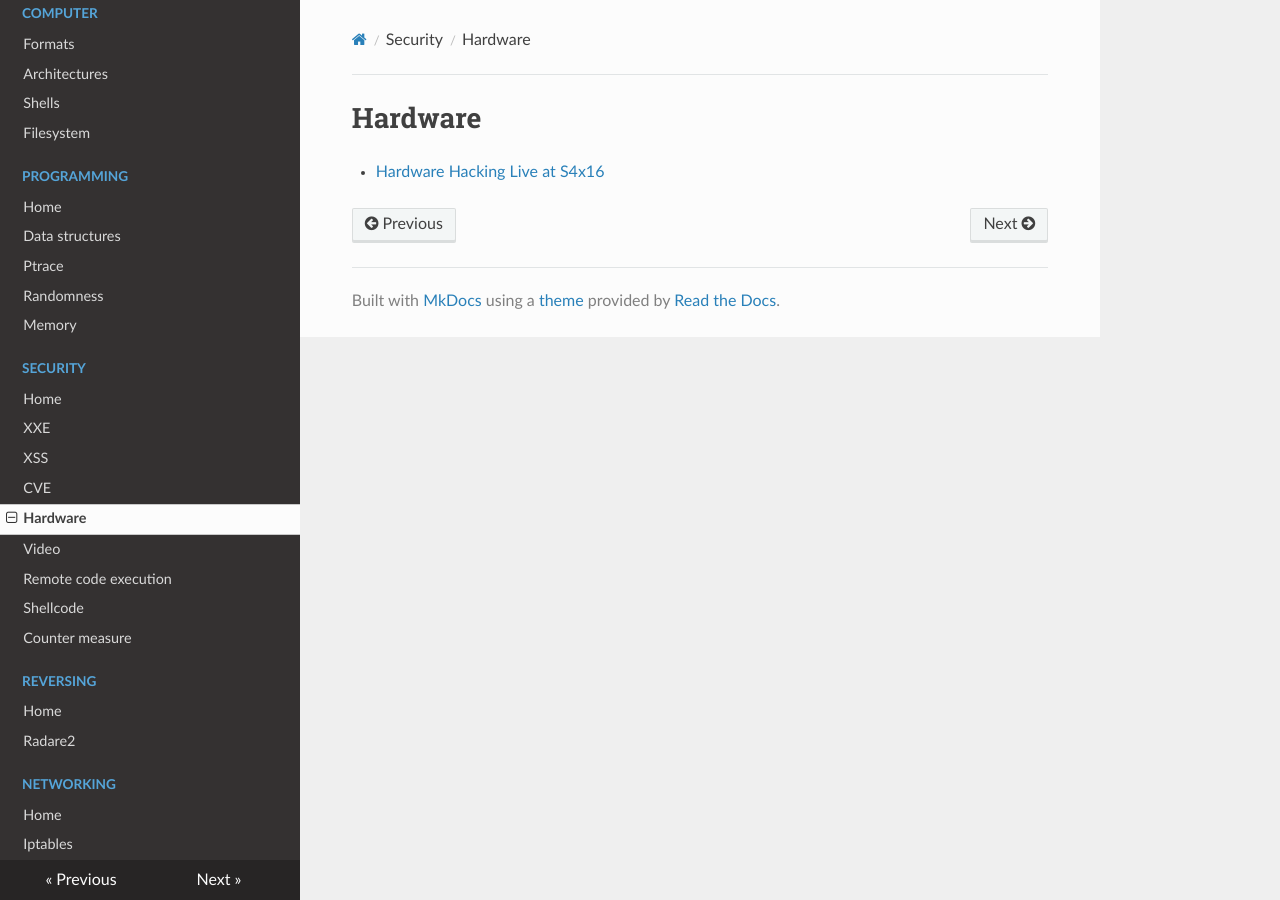
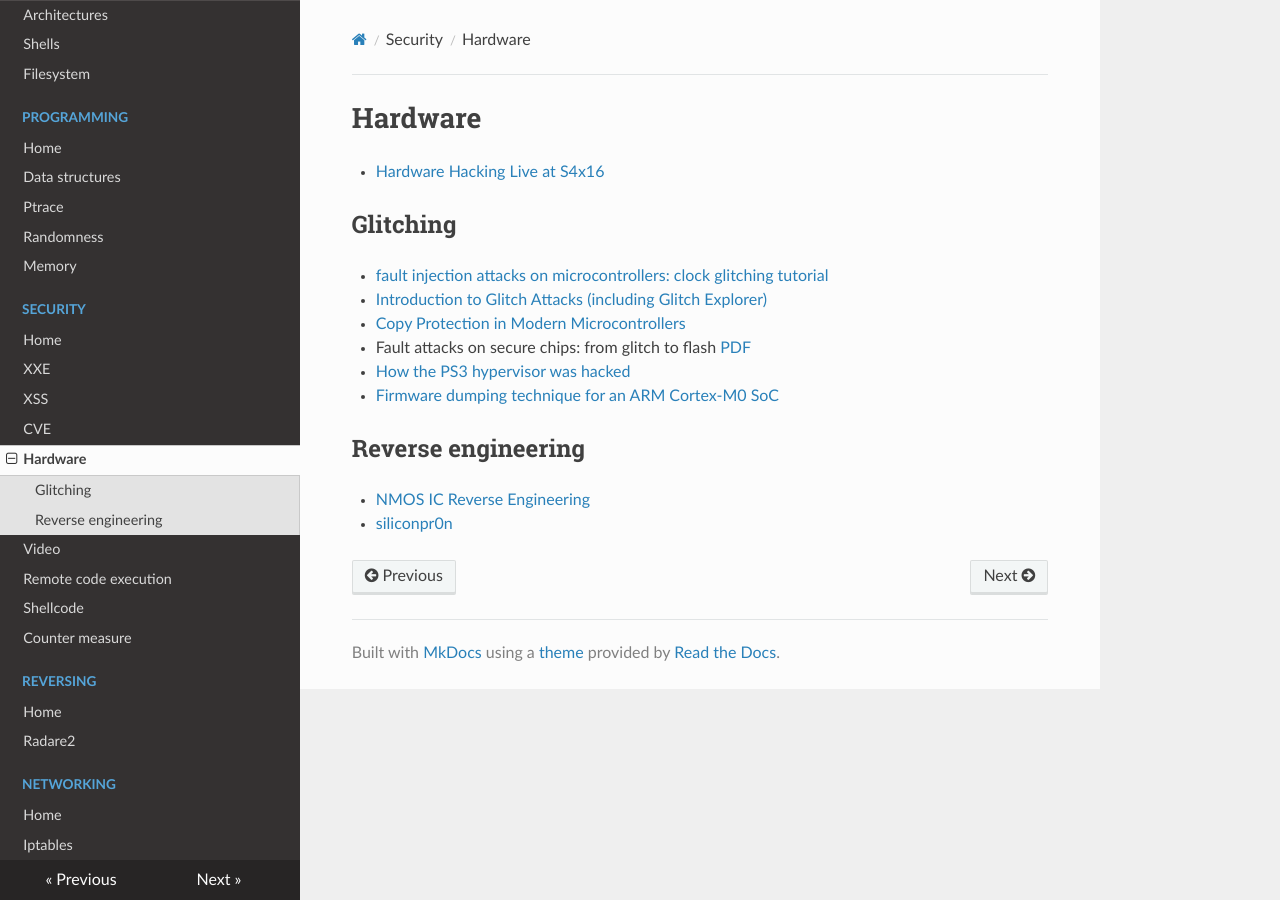
Before and after one commit to gipi/low-level, an MkDocs documentation site: the page built from docs/security/hardware.md, in a window 1280 px wide. Built offline with MkDocs 1.6.1, drawn with Linux system fonts in a browser that asks for light colours; nearby versions of some CDN libraries; old or Windows-style settings are respelled for this version of MkDocs.

Commit message:
Improve hardware section.

```diff
--- a/docs/security/hardware.md
+++ b/docs/security/hardware.md
@@ -1,3 +1,17 @@
 # Hardware
 
  - [Hardware Hacking Live at S4x16](https://www.youtube.com/watch?v=Tq5-7szmxLA)
+
+## Glitching
+
+ - [fault injection attacks on microcontrollers: clock glitching tutorial](http://www.t4f.org/articles/fault-injection-attacks-clock-glitching-tutorial/)
+ - [Introduction to Glitch Attacks (including Glitch Explorer)](http://www.newae.com/sidechannel/cwdocs/tutorialglitch.html)
+ - [Copy Protection in Modern Microcontrollers](http://www.cl.cam.ac.uk/~sps32/mcu_lock.html)
+ - Fault attacks on secure chips: from glitch to flash [PDF](https://www.cl.cam.ac.uk/~sps32/ECRYPT2011_1.pdf)
+ - [How the PS3 hypervisor was hacked](https://rdist.root.org/2010/01/27/how-the-ps3-hypervisor-was-hacked/)
+ - [Firmware dumping technique for an ARM Cortex-M0 SoC](http://blog.includesecurity.com/2015/11/NordicSemi-ARM-SoC-Firmware-dumping-technique.html)
+
+## Reverse engineering
+
+ - [NMOS IC Reverse Engineering](https://www.wdj-consulting.com/blog/nmos-sample.html)
+ - [siliconpr0n](https://siliconpr0n.org/)
```
